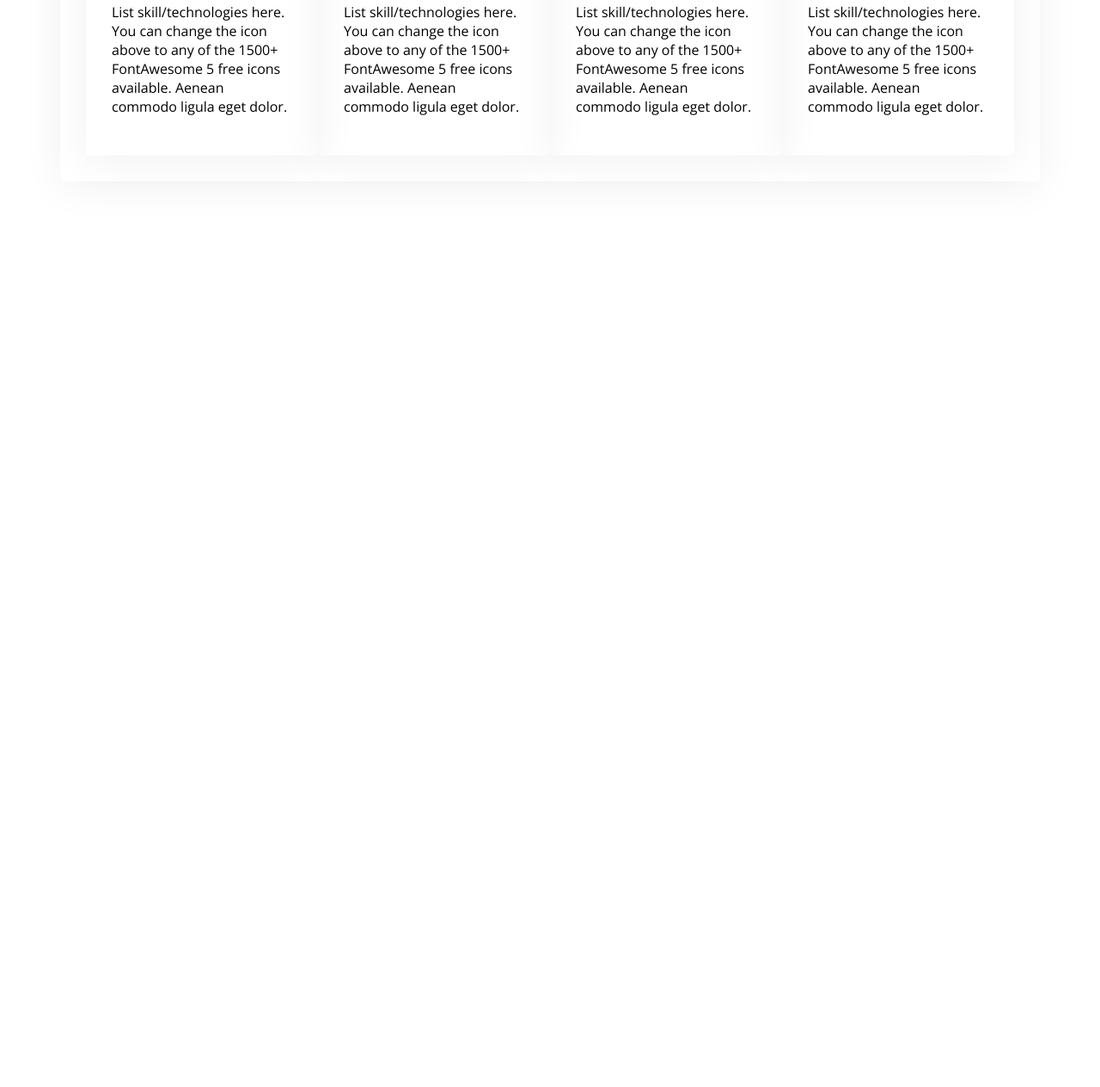
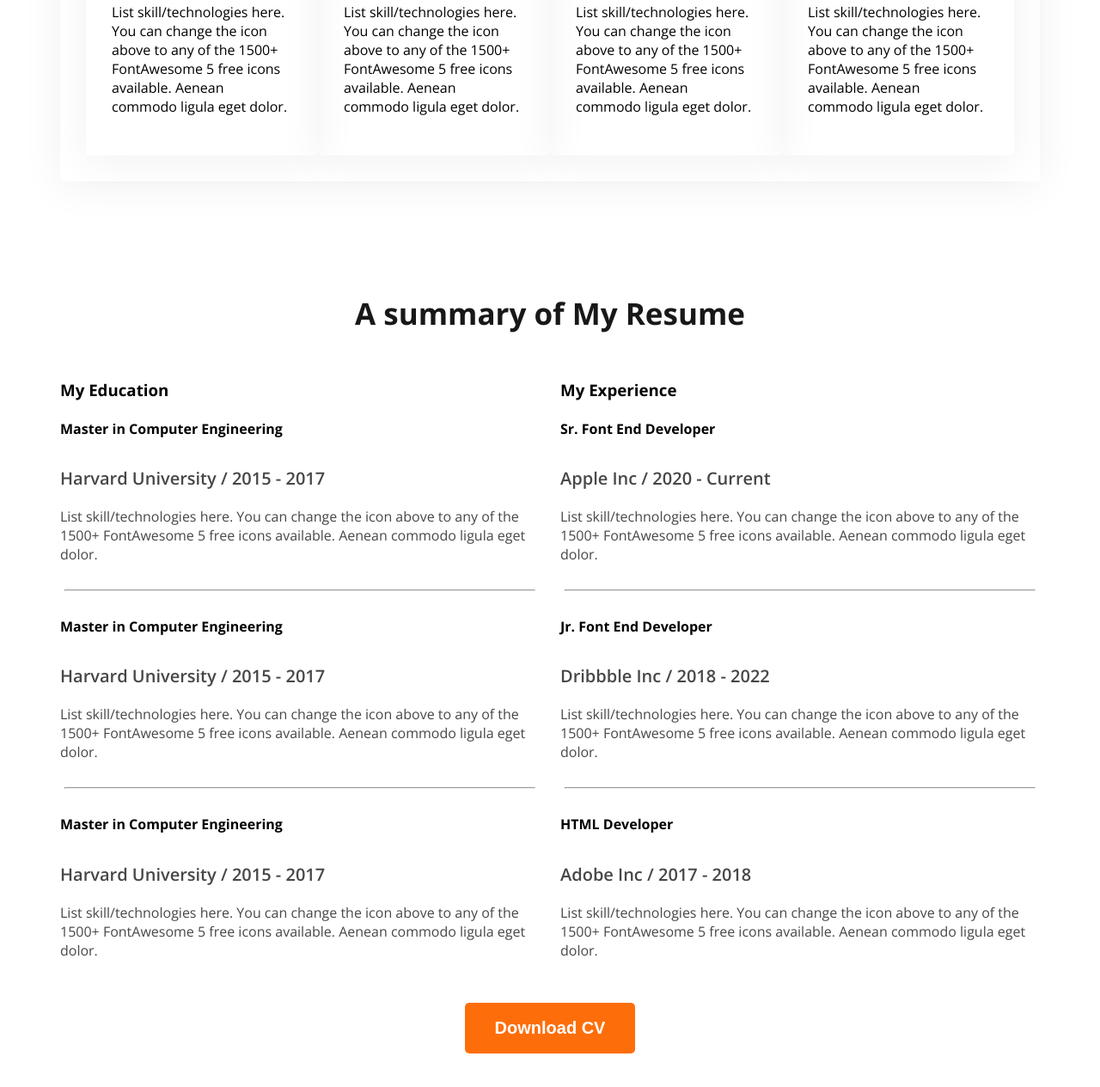
Before and after one commit to jannatul016/web-developer-portfolio, a plain HTML site: page index.html in a window 1280 px wide. Shown: the part 2096-3361 px from the top of the page at 86% size. Before the commit the page ends 2437 px from the top, so only its background shows below. Drawn offline with nearby package versions, Linux system fonts and the light colour scheme.

Commit message:
added the expericence

```diff
--- a/index.html
+++ b/index.html
@@ -85,6 +85,61 @@
            </div>
 
         </section>
+        <section class="resume">
+            <h3 class="section-title text-center">A summary of My Resume</h3>
+            <div class="resume-container">
+            <div class="resume-column">
+                <h3 class="resume-column-title">My Education</h3>
+                <div class="experience">
+                    <h4 class="experience-title">Master in Computer Engineering</h4>
+                        <h5 class="experience-sub-title dark-2">Harvard University / 2015 - 2017</h5>
+                        <div class="experience-description dark-2">List skill/technologies here. You can change the icon above
+to any of the 1500+ FontAwesome 5 free icons available. Aenean commodo ligula eget dolor.</div>
+                  <hr>
+                </div>
+                <div class="experience">
+                    <h4 class="experience-title">Master in Computer Engineering</h4>
+                        <h5 class="experience-sub-title dark-2">Harvard University / 2015 - 2017</h5>
+                        <div class="experience-description dark-2">List skill/technologies here. You can change the icon above
+to any of the 1500+ FontAwesome 5 free icons available. Aenean commodo ligula eget dolor.</div>
+                  <hr>
+                </div>
+                <div class="experience">
+                    <h4 class="experience-title">Master in Computer Engineering</h4>
+                        <h5 class="experience-sub-title dark-2">Harvard University / 2015 - 2017</h5>
+                        <div class="experience-description dark-2">List skill/technologies here. You can change the icon above
+to any of the 1500+ FontAwesome 5 free icons available. Aenean commodo ligula eget dolor.</div>
+
+                </div>
+            </div>
+            <div class="resume-column">
+                <h3 class="resume-column-title">My Experience</h3>
+                <div class="experience">
+                    <h4 class="experience-title">Sr. Font End Developer</h4>
+                        <h5 class="experience-sub-title dark-2">Apple Inc / 2020 - Current</h5>
+                        <div class="experience-description dark-2">List skill/technologies here. You can change the icon above
+to any of the 1500+ FontAwesome 5 free icons available. Aenean commodo ligula eget dolor.</div>
+                 <hr>
+                </div>
+                <div class="experience">
+                    <h4 class="experience-title">Jr. Font End Developer</h4>
+                        <h5 class="experience-sub-title dark-2">Dribbble Inc / 2018 - 2022</h5>
+                        <div class="experience-description dark-2">List skill/technologies here. You can change the icon above
+to any of the 1500+ FontAwesome 5 free icons available. Aenean commodo ligula eget dolor.</div>
+<hr>
+                </div>
+                <div class="experience">
+                    <h4 class="experience-title">HTML Developer</h4>
+                        <h5 class="experience-sub-title dark-2">Adobe Inc / 2017 - 2018</h5>
+                        <div class="experience-description dark-2">List skill/technologies here. You can change the icon above
+to any of the 1500+ FontAwesome 5 free icons available. Aenean commodo ligula eget dolor.</div>
+                </div>
+            </div>
+            </div>
+            <div class="text-center resume-cv-margin">
+                <button class="btn-primary">Download CV</button>
+            </div>
+        </section>
     </main>
     <footer>
 
--- a/styles/portfolio.css
+++ b/styles/portfolio.css
@@ -127,3 +127,19 @@ margin-bottom: 130px;
     box-shadow: 0px 6px 50px 0px rgba(0, 0, 0, 0.06);
     border-radius: 5px;
 }
+/* resume section styles */
+.resume-container{
+    display: flex;
+    gap: 24px;
+}
+.experience-sub-title{
+    font-size: 20px;
+    font-weight: 600;
+    margin-bottom: 20px;
+}
+.resume hr{
+    margin: 30px 5px;
+}
+.resume-cv-margin{
+    margin-top: 50px;
+}
```
